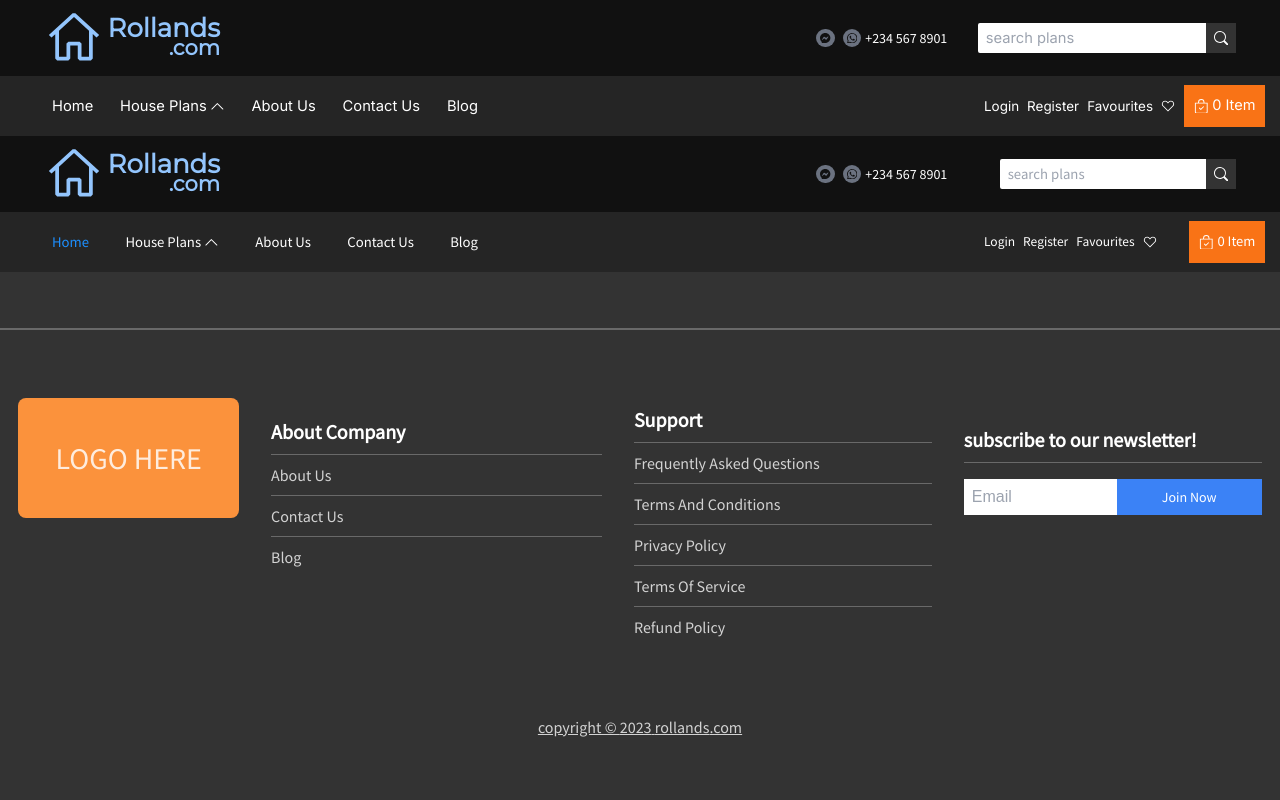
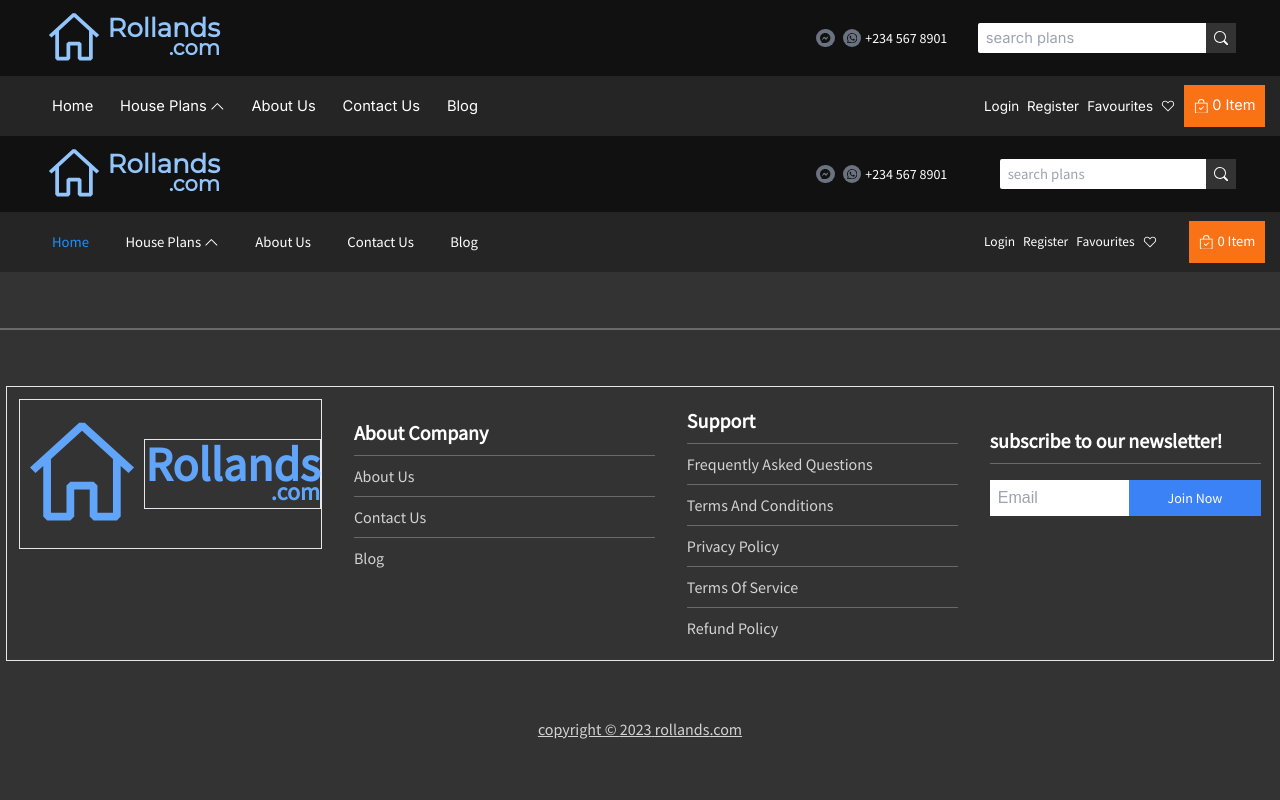
Before and after one commit to cleverAkanimoh/architecture, a React (Create React App) app: page /architecture/collections in a window 1280 px wide. Shown: the top 800 px of the page. Built offline with nearby package versions, Linux system fonts and the light colour scheme; a web font is replaced by a local one.

Commit message:
modified Footer.tsx in Components

```diff
--- a/src/Components/Footer.tsx
+++ b/src/Components/Footer.tsx
@@ -2,16 +2,20 @@ import { Form } from "react-router-dom";
 import H3 from "./footer/H3";
 import { HomePlansLink } from "./home/HomePlansComp";
 import { companyName } from "../ts/companyInfo";
+import { VscHome } from "react-icons/vsc";
 
 export default function Footer() {
   const year = new Date().getFullYear();
 
   return (
     <footer className="mt-14 pb-5 w-full capitalize flex flex-col items-center justify-center border-t-2 border-gray-dim">
-      <section className="p-3 my-14 m-w-[300px] w-[99%] max-w-[1300px] grid md:grid-cols-2 lg:grid-cols-3 xl:flex xl:justify-between gap-8 xl:items-start">
+      <section className="p-3 border my-14 m-w-[300px] w-[99%] max-w-[1300px] grid place-items-center xl:flex xl:justify-between gap-8 xl:items-start">
 
-        <div className="uppercase flex items-center bg-orange-400 rounded-lg w-2/3 max-w-[350px] h-[120px]">
-          <h1 className="h1 text-white animate-pulse">logo here</h1>
+        <div className="flex items-center border w-full sm2:col-span-3 max-w-[350px] h-full min-h-[150px] text-blue-400 font-extrabold">
+          <VscHome className="w-full h-32" />
+          <h1 className="text-5xl flex flex-col border">
+            <span>Rollands</span>
+            <span className="self-end lowercase mt-[-0.7rem] text-2xl">.com</span></h1>
         </div>
 
         <div className="my-3 max-w-[350px] w-full">
```
